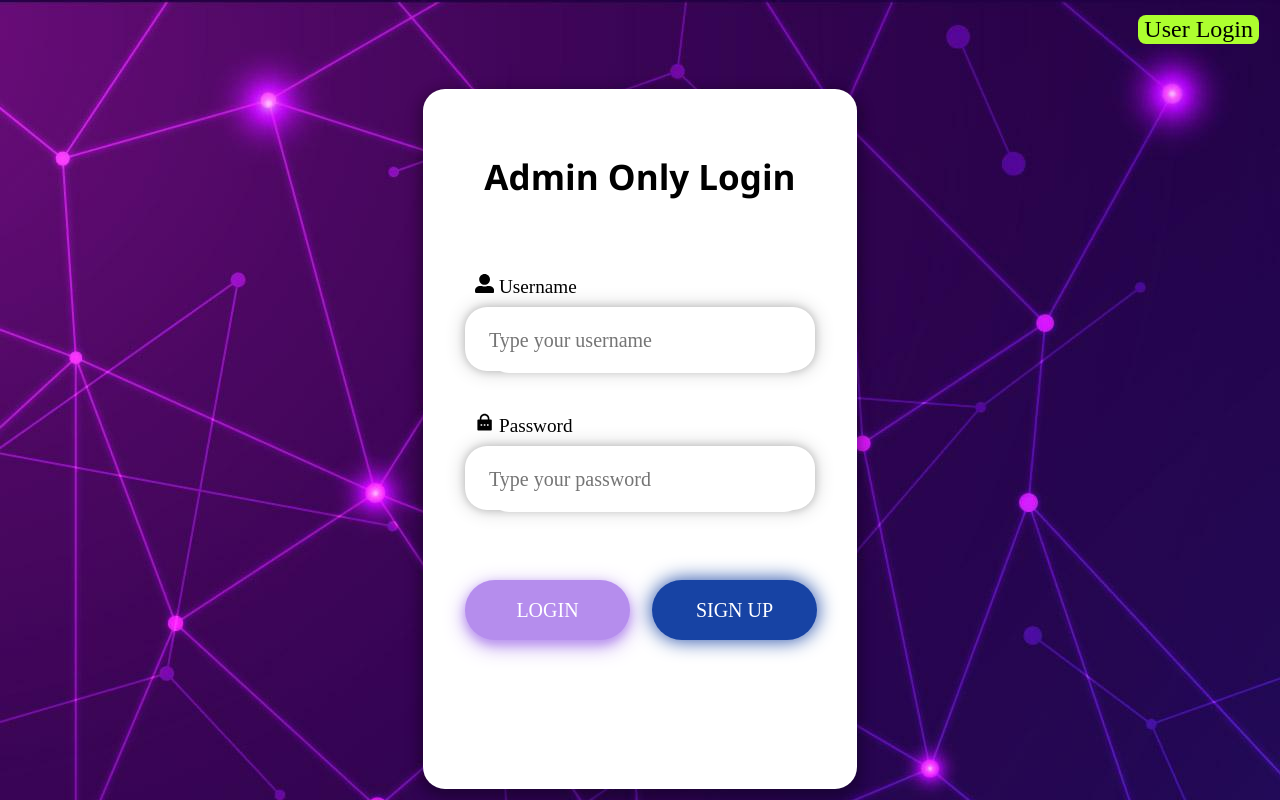
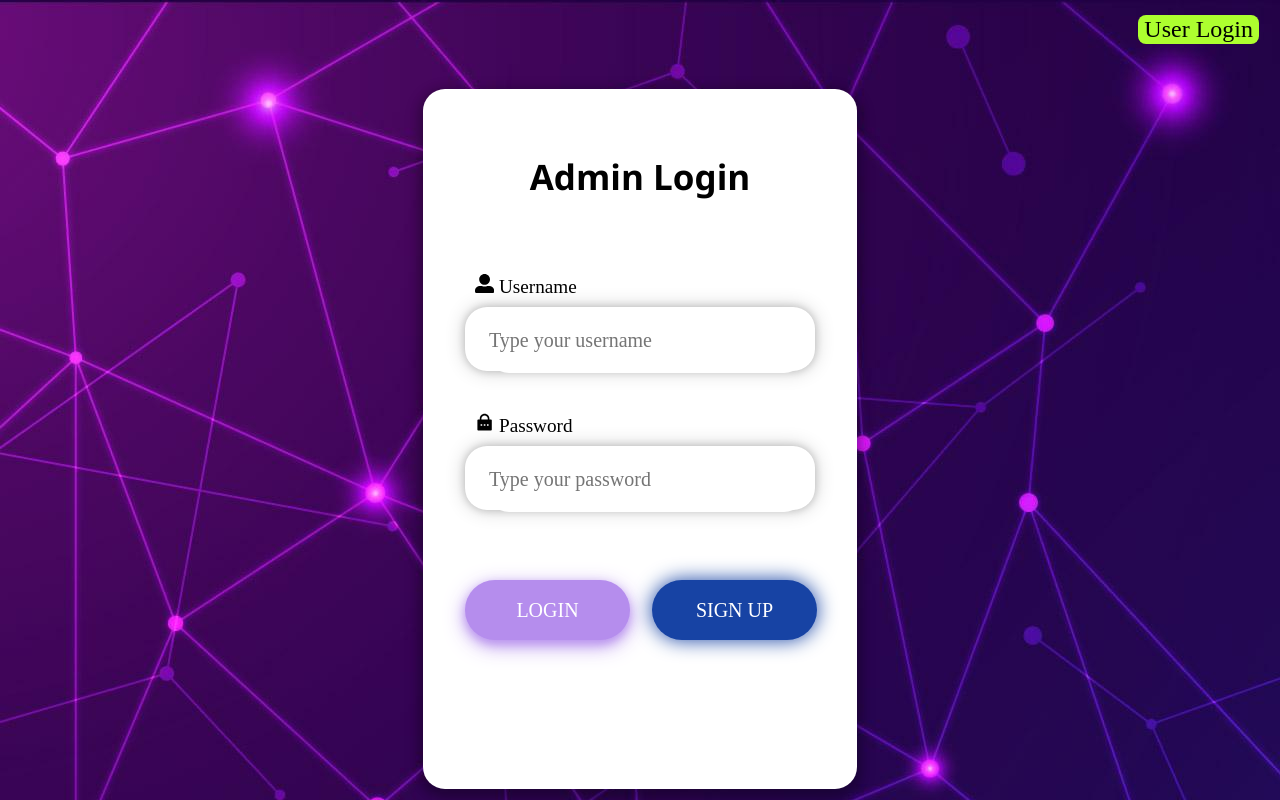
Before and after one commit to Adhinee/bank, a React (Create React App) app in the folder bank/: page /Adminlogin in a window 1280 px wide. Built offline with nearby package versions, Linux system fonts and the light colour scheme.

Commit message:
Update adminLogin.js

```diff
--- a/bank/src/login_page/adminLogin.js
+++ b/bank/src/login_page/adminLogin.js
@@ -48,7 +48,7 @@ const User_Login = () => {
       </Link>
     </div>
     <div className="login">
-      <h4>Admin Only Login</h4>
+      <h4>Admin Login</h4>
       <form className='form' action="POST">
               <div className="text_area">
                 <label htmlFor=""><FaUserAlt /> Username</label>
```
